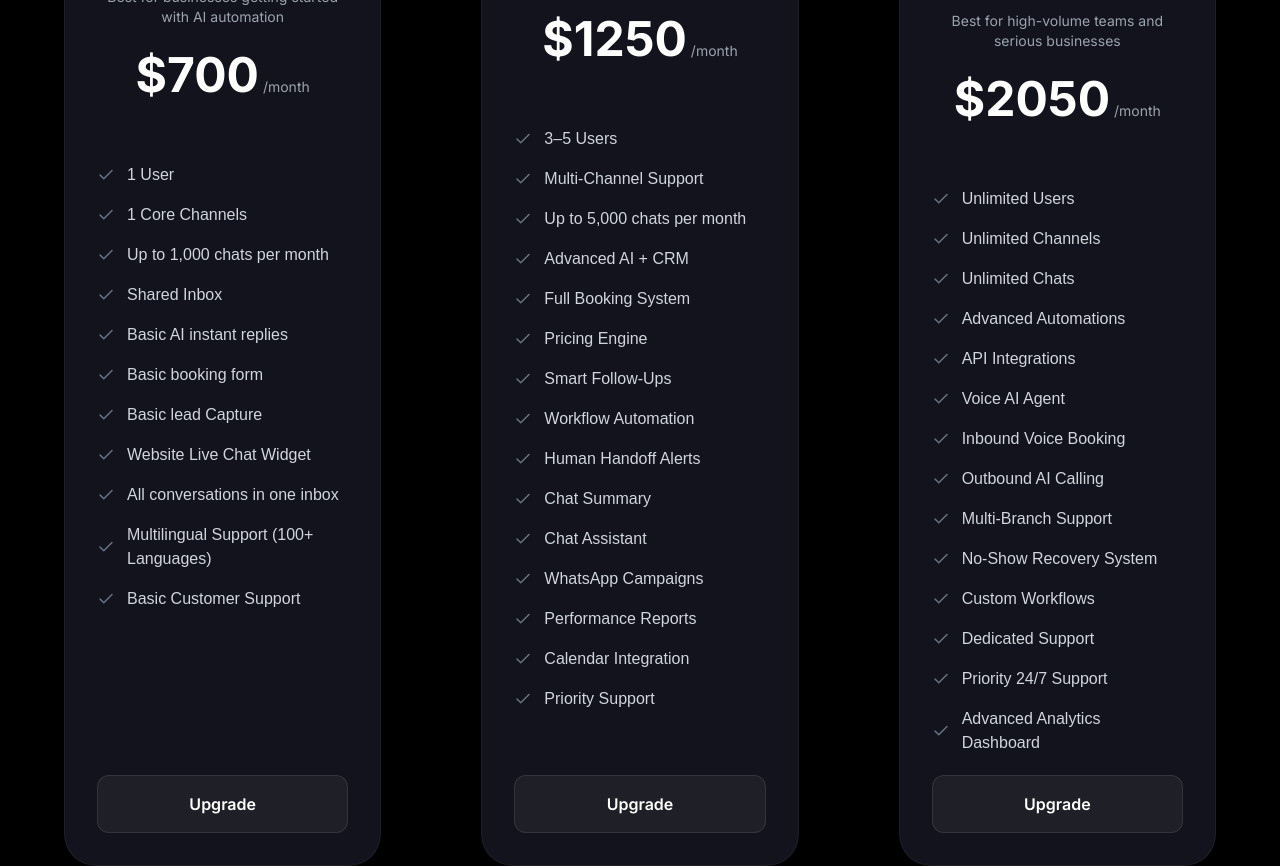
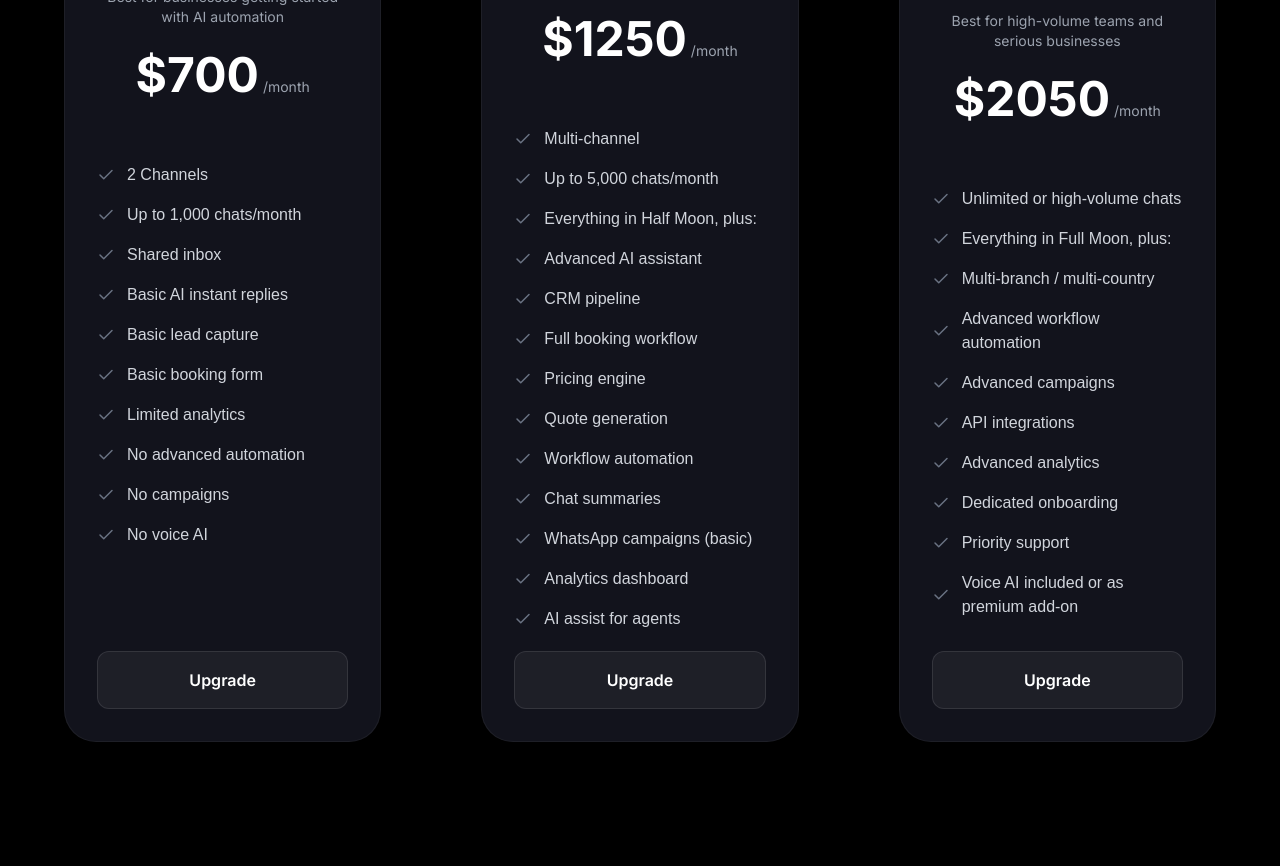
Before and after one commit to morshedsajid26/TUGATAI-LandingPage, a Next.js app in the folder tugatai-landing-page/: page / in a window 1280 px wide. Shown: the part 4300-5166 px from the top of the page. Built offline with nearby package versions, Linux system fonts and the light colour scheme.

Commit message:
pricing updated

```diff
--- a/tugatai-landing-page/src/app/(landing page)/Pricing.jsx
+++ b/tugatai-landing-page/src/app/(landing page)/Pricing.jsx
@@ -78,17 +78,16 @@ const pricingPlans = [
     price: "700",
     icon: <HalfMoonIcon />,
     features: [
-      "1 User",
-      "1 Core Channels",
-      "Up to 1,000 chats per month",
-      "Shared Inbox",
+      "2 Channels",
+      "Up to 1,000 chats/month",
+      "Shared inbox",
       "Basic AI instant replies",
+      "Basic lead capture",
       "Basic booking form",
-      "Basic lead Capture",
-      "Website Live Chat Widget",
-      "All conversations in one inbox",
-      "Multilingual Support (100+ Languages)",
-      "Basic Customer Support",
+      "Limited analytics",
+      "No advanced automation",
+      "No campaigns",
+      "No voice AI",
     ]
   },
   {
@@ -97,21 +96,19 @@ const pricingPlans = [
     price: "1250",
     icon: <FullMoonIcon />,
     features: [
-      "3–5 Users",
-      "Multi-Channel Support",
-      "Up to 5,000 chats per month",
-      "Advanced AI + CRM",
-      "Full Booking System",
-      "Pricing Engine",
-      "Smart Follow-Ups",
-      "Workflow Automation",
-      "Human Handoff Alerts",
-      "Chat Summary",
-      "Chat Assistant",
-      "WhatsApp Campaigns",
-      "Performance Reports",
-      "Calendar Integration",
-      "Priority Support"
+      "Multi-channel",
+      "Up to 5,000 chats/month",
+      "Everything in Half Moon, plus:",
+      "Advanced AI assistant",
+      "CRM pipeline",
+      "Full booking workflow",
+      "Pricing engine",
+      "Quote generation",
+      "Workflow automation",
+      "Chat summaries",
+      "WhatsApp campaigns (basic)",
+      "Analytics dashboard",
+      "AI assist for agents",
     ]
   },
   {
@@ -120,20 +117,16 @@ const pricingPlans = [
     price: "2050",
     icon: <FullMoonIcon />,
     features: [
-      "Unlimited Users",
-      "Unlimited Channels",
-      "Unlimited Chats",
-      "Advanced Automations",
-      "API Integrations",
-      "Voice AI Agent",
-      "Inbound Voice Booking",
-      "Outbound AI Calling",
-      "Multi-Branch Support",
-      "No-Show Recovery System",
-      "Custom Workflows",
-      "Dedicated Support",
-      "Priority 24/7 Support",
-      "Advanced Analytics Dashboard"
+      "Unlimited or high-volume chats",
+      "Everything in Full Moon, plus:",
+      "Multi-branch / multi-country",
+      "Advanced workflow automation",
+      "Advanced campaigns",
+      "API integrations",
+      "Advanced analytics",
+      "Dedicated onboarding",
+      "Priority support",
+      "Voice AI included or as premium add-on",
     ]
   }
 ]
```
